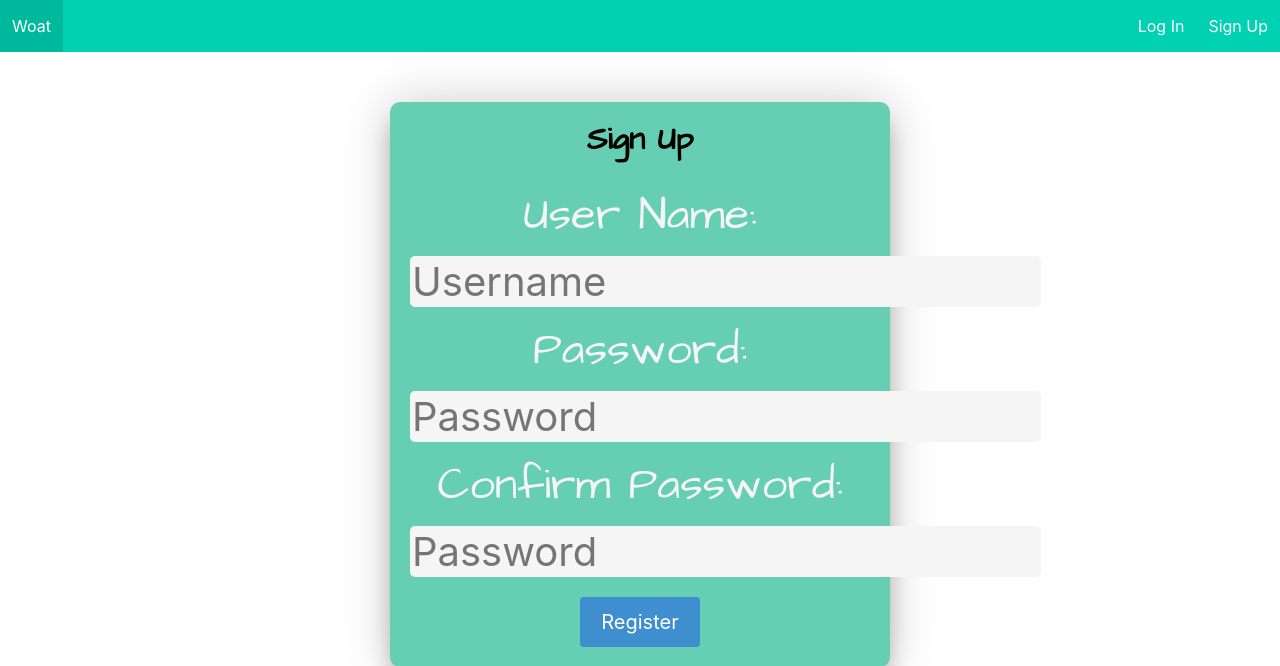
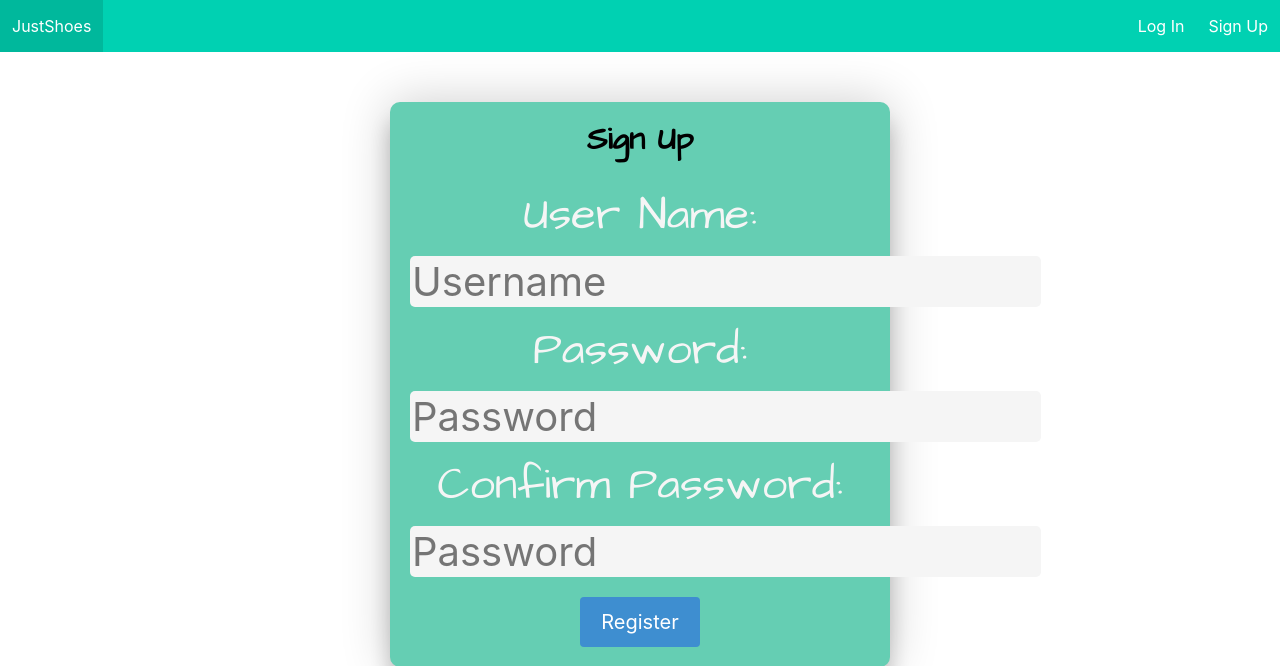
Before and after one commit to justnyc187/woatCap_django, a Django app: page /accounts/signup/ in a window 1280 px wide. Shown: the top 666 px of the page. Run offline with Django 3.2, Linux system fonts and the light colour scheme.

Commit message:
css and misc

```diff
--- a/main_app/admin.py
+++ b/main_app/admin.py
@@ -4,3 +4,4 @@ from .models import Sneaker
 # Register your models here.
 
 admin.site.register(Sneaker)
+# admin.site.register(Profile)
--- a/main_app/templates/base.html
+++ b/main_app/templates/base.html
@@ -17,13 +17,13 @@
         <script src="{% static 'scripts/main.js' %}" defer></script>
         <script src="https://cdn.jsdelivr.net/npm/@splidejs/splide@latest/dist/js/splide.min.js"></script>
             <link rel="stylesheet" href="https://cdn.jsdelivr.net/npm/@splidejs/splide@latest/dist/css/splide.min.css">
-    <title>Woat</title>
+    <title>JustShoes</title>
 </head>
 
 <body>
         <nav class="navbar is-primary" role="navigation" aria-label="dropdown navigation">
             <div class="navbar-brand">
-                <a class="navbar-item" href="/">Woat</a>
+                <a class="navbar-item" href="/">JustShoes</a>
                 <a role="button" class="navbar-burger" aria-label="menu" aria-expanded="false">
                     <span aria-hidden="true"></span>
                     <span aria-hidden="true"></span>
@@ -33,6 +33,7 @@
             {% if user.is_authenticated %}
             <div class="navbar-menu navbar-end">
                 <a class="button is-dark is-small new-btn" onclick="myFunction()">Dark</a>
+                <a class="navbar-item" href="/profile">Profile</a>
                 <span class="navbar-item">Welcome: {{user.username}}</span>
                 <a class="navbar-item" href="/inventory">Inventory</a>
                 <a class="navbar-item" href="{% url 'logout' %}">Logout</a>
--- a/main_app/templates/registration/signup.html
+++ b/main_app/templates/registration/signup.html
@@ -3,7 +3,7 @@
     <div class="new-div-login1 container box1">
         <form class="register-p" method="post" action="{% url 'signup' %}">
             <h3 class="title inv-title">Sign Up</h3>
-    {{ form.errors }} {% csrf_token %}
+            {% csrf_token %} {{form.errors}}
                 <h3 id="sign-login">User Name: <input class="new-input1" type="text" name="username" placeholder="Username" required minlength="5"/></h3>
                 <h3 id="sign-login">Password: <input class="register-input new-input1" type="password" name="password1" placeholder="Password"/></h3>
                 <h3 id="sign-login">Confirm Password: <input class="register-input new-input1" type="password" name="password2" placeholder="Password"/></h3>
--- a/main_app/urls.py
+++ b/main_app/urls.py
@@ -11,4 +11,6 @@ urlpatterns = [
     path('inventory/<int:pk>/update', InventoryUpdate.as_view(), name="inventory_update"),
     path('inventory/<int:pk>/delete', InventoryDelete.as_view(), name="inventory_delete"),
     path('accounts/signup/', SignUp.as_view(), name="signup")
+    # what .as_view?
+    # path('accounts/profile/', SignUp.as_view(), name="profile")
 ]
--- a/main_app/views.py
+++ b/main_app/views.py
@@ -43,7 +43,7 @@ class InventoryList(TemplateView):
             context["header"] = f"Searching for {name_query}"
         else:
             context["sneakers"] = Sneaker.objects.filter(user=self.request.user)
-            context["header"] = "Woat Inventory"
+            context["header"] = "Inventory"
         return context
 
 
```
Also changed, not shown: main_app/models.py (+14 -14 lines), main_app/templates/inventory_delete_confirmation.html (line endings or trailing spaces).
